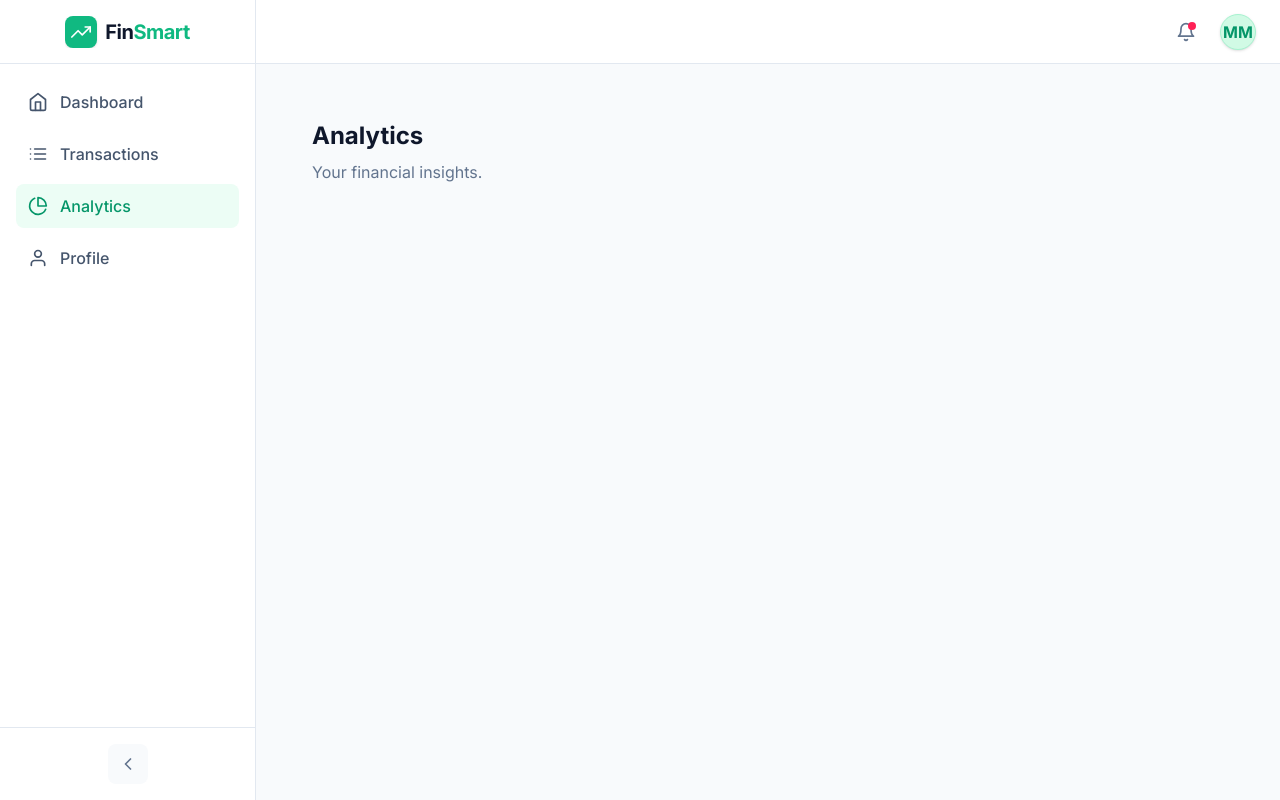
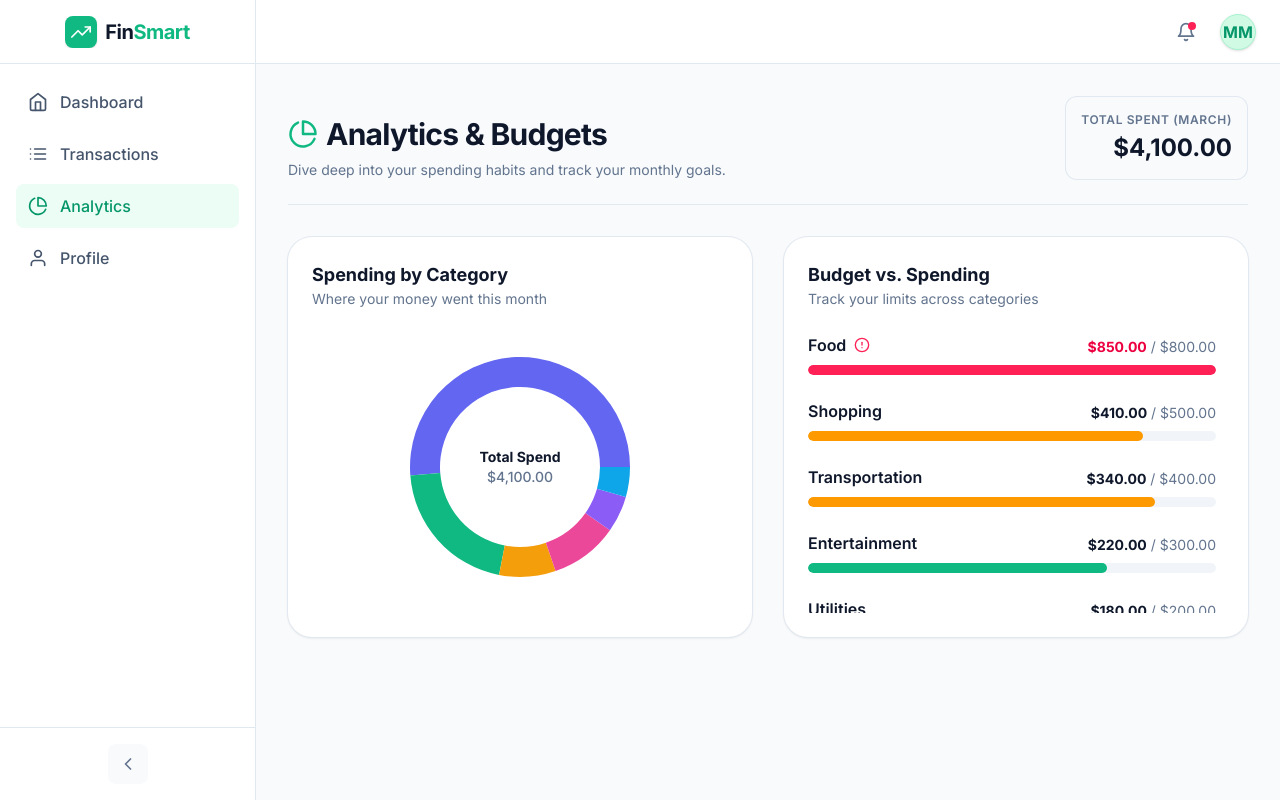
Before and after one commit to mdmunna84880/FinSmart, a React app in the folder frontend/: page /analytics in a window 1280 px wide. Built offline with nearby package versions, Linux system fonts and the light colour scheme; the HTML template or start-up script is replaced by a standard one.

Commit message:
Analytics page is completed

```diff
--- a/frontend/src/data/mockData.js
+++ b/frontend/src/data/mockData.js
@@ -310,3 +310,47 @@ export const sixMonthCashFlow = [
     expenses: 3200
   },
 ];
+
+// Formatted specifically for a Recharts Pie/Donut Chart
+export const categorySpending = [
+  { name: 'Housing', value: 2100, color: '#6366f1' },
+  { name: 'Food', value: 850, color: '#10b981' },
+  { name: 'Transportation', value: 340, color: '#f59e0b' },
+  { name: 'Shopping', value: 410, color: '#ec4899' },
+  { name: 'Entertainment', value: 220, color: '#8b5cf6' },
+  { name: 'Utilities', value: 180, color: '#0ea5e9' },
+];
+
+// Formatted for our Budget Progress List component
+export const categoryBudgets = [
+  {
+    id: 'budg_01',
+    category: 'Food',
+    spent: 850,
+    limit: 800
+  },
+  {
+    id: 'budg_02',
+    category: 'Shopping',
+    spent: 410,
+    limit: 500
+  },
+  {
+    id: 'budg_03',
+    category: 'Transportation',
+    spent: 340,
+    limit: 400
+  },
+  {
+    id: 'budg_04',
+    category: 'Entertainment',
+    spent: 220,
+    limit: 300
+  },
+  {
+    id: 'budg_05',
+    category: 'Utilities',
+    spent: 180,
+    limit: 200
+  },
+];
--- /dev/null
+++ b/frontend/src/pages/analytics/CategoryBudgetList.jsx
@@ -0,0 +1,74 @@
+import { FiAlertCircle } from 'react-icons/fi';
+import { cn } from '@/utils/cn';
+import { formateToUS } from '@/utils/currencyFormater';
+
+export default function CategoryBudgetList({ budgets = [] }) {
+
+  // When there is no data
+  if (!budgets || budgets.length === 0) {
+    return (
+      <div className="flex h-80 flex-col items-center justify-center rounded-3xl bg-white p-6 shadow-sm ring-1 ring-slate-200">
+        <p className="text-sm text-slate-500">No active budgets found.</p>
+      </div>
+    );
+  }
+
+  return (
+    <div className="flex h-full flex-col rounded-3xl bg-white p-6 shadow-sm ring-1 ring-slate-200">
+
+      {/* Header */}
+      <div className="mb-6">
+        <h2 className="text-lg font-bold text-slate-900">Budget vs. Spending</h2>
+        <p className="text-sm text-slate-500">Track your limits across categories</p>
+      </div>
+
+      {/* List Container */}
+      <div className="flex flex-1 flex-col gap-6 overflow-y-auto pr-2">
+        {budgets.map((item) => {
+          const rawPercentage = (item.spent / item.limit) * 100;
+          const visualPercentage = Math.min(rawPercentage, 100);
+          const isOverBudget = rawPercentage >= 100;
+
+          let barColor = "bg-brand-500";
+          if (rawPercentage >= 90) {
+            barColor = "bg-rose-500";
+          } else if (rawPercentage >= 80) {
+            barColor = "bg-amber-500";
+          }
+
+          return (
+            <div key={item.id} className="group">
+              <div className="mb-2 flex items-end justify-between">
+                <div className="flex items-center gap-2">
+                  <span className="font-semibold text-slate-900">{item.category}</span>
+                  {isOverBudget && (
+                    <FiAlertCircle className="text-rose-500" title="Over Budget!" />
+                  )}
+                </div>
+                <div className="text-sm">
+                  <span className={cn(
+                    "font-bold",
+                    isOverBudget ? "text-rose-600" : "text-slate-900"
+                  )}>
+                    {formateToUS(item.spent)}
+                  </span>
+                  <span className="text-slate-500"> / {formateToUS(item.limit)}</span>
+                </div>
+              </div>
+
+              {/* Progress Bar Track */}
+              <div className="h-2.5 w-full overflow-hidden rounded-full bg-slate-100">
+                <div
+                  className={cn("h-full rounded-full transition-all duration-500 ease-out", barColor)}
+                  style={{ width: `${visualPercentage}%` }}
+                />
+              </div>
+
+            </div>
+          );
+        })}
+      </div>
+
+    </div>
+  );
+}
--- /dev/null
+++ b/frontend/src/pages/analytics/CategorySpendingChart.jsx
@@ -0,0 +1,98 @@
+import { useState, useMemo } from 'react';
+import { formateToUS } from '@/utils/currencyFormater';
+import {
+  PieChart,
+  Pie,
+  Tooltip,
+  ResponsiveContainer
+} from 'recharts';
+
+export default function CategorySpendingChart({ data = [] }) {
+  const [activeIndex, setActiveIndex] = useState(-1);
+
+  // Total spending
+  const totalSpend = useMemo(() => {
+    return data.reduce((sum, item) => sum + item.value, 0);
+  }, [data]);
+
+  // Modern Recharts Pattern:
+  const pieData = useMemo(() => {
+    return data.map(item => ({
+      ...item,
+      fill: item.color
+    }));
+  }, [data]);
+
+  const onPieEnter = (_, index) => {
+    setActiveIndex(index);
+  };
+
+  const onPieLeave = () => {
+    setActiveIndex(-1);
+  };
+
+  // Calculate the label and center value based on hover state
+  const centerLabel = activeIndex >= 0 ? pieData[activeIndex].name : 'Total Spend';
+  const centerValue = activeIndex >= 0 ? pieData[activeIndex].value : totalSpend;
+
+  if (!data || data.length === 0) {
+    return (
+      <div className="flex h-80 flex-col items-center justify-center rounded-3xl bg-white p-6 shadow-sm ring-1 ring-slate-200">
+        <p className="text-sm text-slate-500">No spending data available.</p>
+      </div>
+    );
+  }
+
+  return (
+    <div className="flex h-full flex-col rounded-3xl bg-white p-6 shadow-sm ring-1 ring-slate-200">
+
+      <div className="mb-2">
+        <h2 className="text-lg font-bold text-slate-900">Spending by Category</h2>
+        <p className="text-sm text-slate-500">Where your money went this month</p>
+      </div>
+
+      <div className="relative flex-1 w-full min-h-75">
+
+        {/* Center Text */}
+        <div className="pointer-events-none absolute inset-0 flex flex-col items-center justify-center z-10">
+          <span className="text-sm font-bold text-slate-900 transition-all duration-300">
+            {centerLabel}
+          </span>
+          <span className="text-sm font-medium text-slate-500 transition-all duration-300">
+            {formateToUS(centerValue)}
+          </span>
+        </div>
+
+        <ResponsiveContainer width="100%" height="100%">
+          <PieChart>
+            <Pie
+              data={pieData}
+              cx="50%"
+              cy="50%"
+              innerRadius={80}
+              outerRadius={110}
+              dataKey="value"
+              stroke="none"
+              activeIndex={activeIndex}
+              onMouseEnter={onPieEnter}
+              onMouseLeave={onPieLeave}
+              className="outline-none"
+            />
+            <Tooltip
+              formatter={(value) => formateToUS(value)}
+              contentStyle={{
+                borderRadius: '0.75rem',
+                border: 'none',
+                boxShadow: '0 10px 15px -3px rgb(0 0 0 / 0.1)',
+                fontWeight: 600,
+                color: '#0f172a'
+              }}
+              itemStyle={{ color: '#0f172a' }}
+            />
+          </PieChart>
+        </ResponsiveContainer>
+      </div>
+
+    </div>
+  );
+}
--- a/frontend/src/pages/analytics/index.jsx
+++ b/frontend/src/pages/analytics/index.jsx
@@ -1,8 +1,50 @@
+import { FiPieChart } from 'react-icons/fi';
+
+import { categorySpending, categoryBudgets } from '@/data/mockData';
+import CategorySpendingChart from './CategorySpendingChart';
+import CategoryBudgetList from './CategoryBudgetList';
+import { formateToUS } from '@/utils/currencyFormater';
+
 export default function Analytics() {
+
+  // Total spending
+  const totalSpent = categorySpending.reduce((acc, current) => acc + current.value, 0);
+
   return (
-    <div className="p-6">
-      <h1 className="text-2xl font-bold text-slate-900">Analytics</h1>
-      <p className="text-slate-500 mt-2">Your financial insights.</p>
+    <div className="mx-auto max-w-7xl space-y-8 font-sans">
+
+      {/* Page Header*/}
+      <div className="flex flex-col gap-4 border-b border-slate-200 pb-6 sm:flex-row sm:items-end sm:justify-between">
+        <div>
+          <h1 className="flex items-center gap-2 text-2xl font-bold tracking-tight text-slate-900 sm:text-3xl">
+            <FiPieChart className="text-brand-500" />
+            Analytics & Budgets
+          </h1>
+          <p className="mt-2 text-sm text-slate-500">
+            Dive deep into your spending habits and track your monthly goals.
+          </p>
+        </div>
+
+        {/* Summary Metric */}
+        <div className="rounded-xl bg-slate-50 p-4 ring-1 ring-inset ring-slate-200 sm:text-right">
+          <p className="text-xs font-semibold uppercase tracking-wider text-slate-500">Total Spent (March)</p>
+          <p className="mt-1 text-2xl font-bold text-slate-900">{formateToUS(totalSpent)}</p>
+        </div>
+      </div>
+
+      <div className="grid grid-cols-1 gap-8 lg:grid-cols-2">
+
+        {/* The Interactive Donut Chart */}
+        <div className="h-100">
+          <CategorySpendingChart data={categorySpending} />
+        </div>
+
+        {/* The Budget Tracking List */}
+        <div className="h-100">
+          <CategoryBudgetList budgets={categoryBudgets} />
+        </div>
+      </div>
+
     </div>
   );
 }
```
